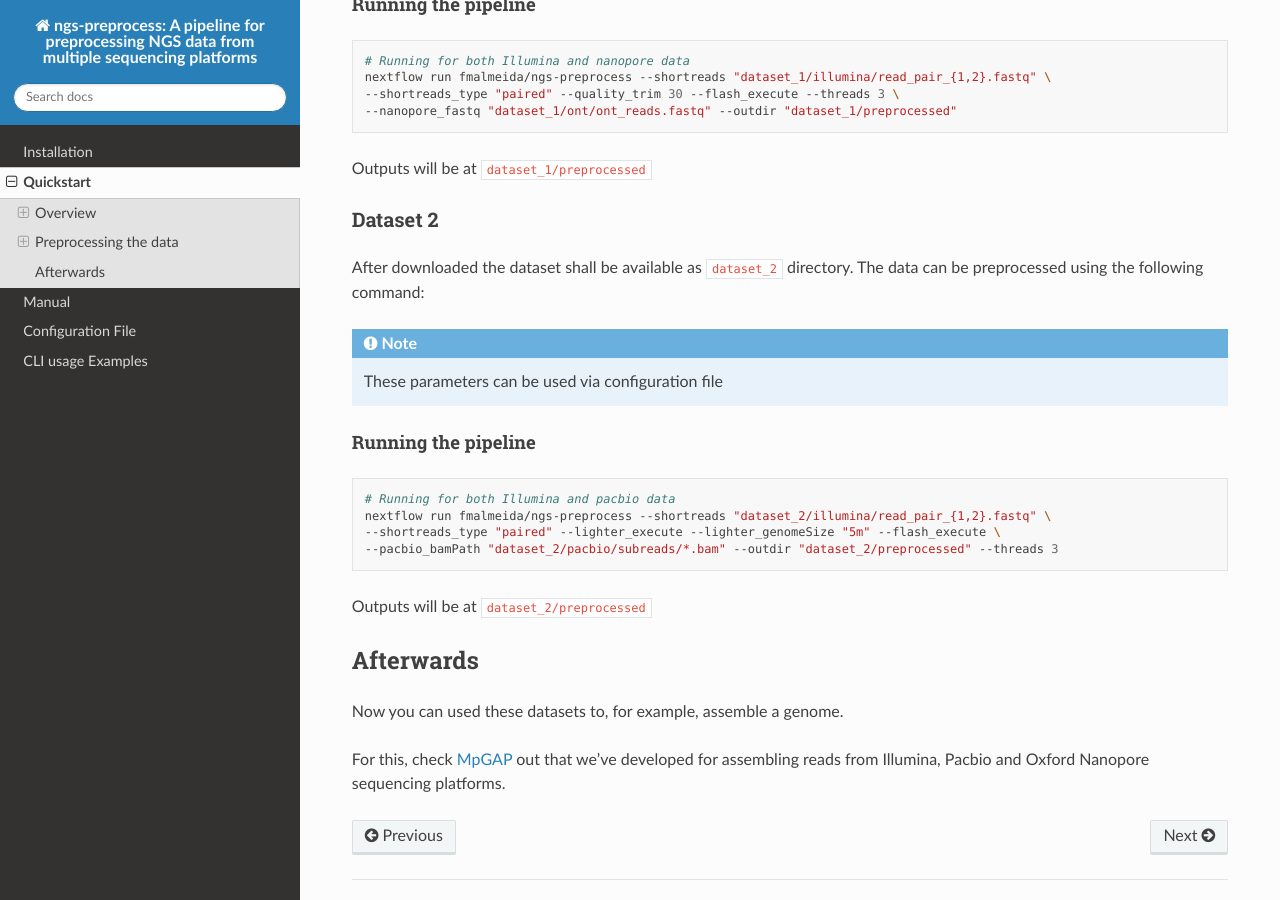
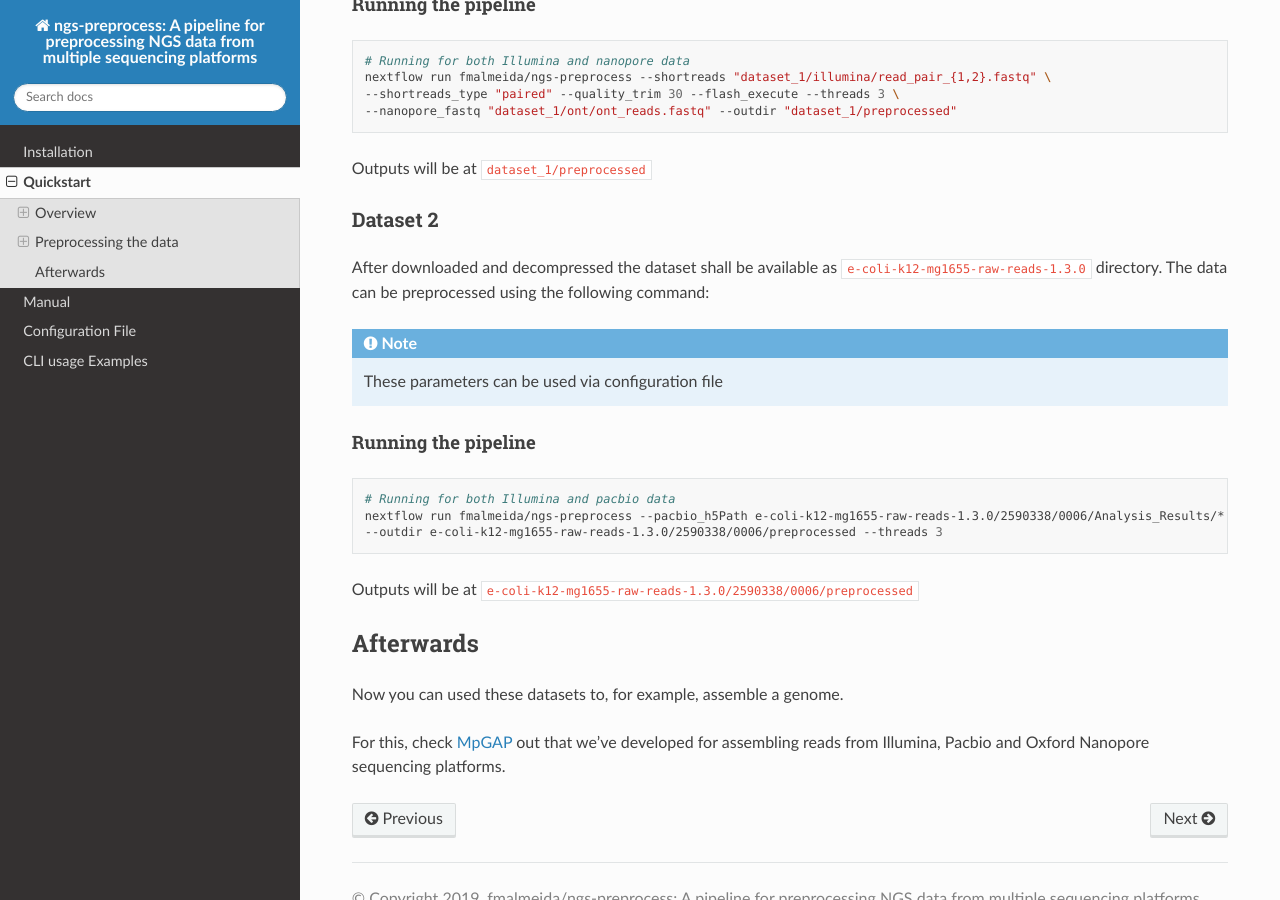
Before and after one commit to fmalmeida/ngs-preprocess, a Sphinx documentation site: the page built from docs/quickstart.rst, in a window 1280 px wide and 900 px high, scrolled down 1361 px. Built offline with Sphinx 7.4.7 and the Read the Docs theme 2.0.0, drawn with Linux system fonts in a browser that asks for light colours.

Commit message:
Pipeline working with pacbio *.bas.h5

```diff
--- a/docs/quickstart.rst
+++ b/docs/quickstart.rst
@@ -78,7 +78,7 @@ Outputs will be at ``dataset_1/preprocessed``
 Dataset 2
 =========
 
-After downloaded the dataset shall be available as ``dataset_2`` directory. The data can be
+After downloaded and decompressed the dataset shall be available as ``e-coli-k12-mg1655-raw-reads-1.3.0`` directory. The data can be
 preprocessed using the following command:
 
 .. note::
@@ -91,11 +91,10 @@ Running the pipeline
 .. code-block:: bash
 
   # Running for both Illumina and pacbio data
-  nextflow run fmalmeida/ngs-preprocess --shortreads "dataset_2/illumina/read_pair_{1,2}.fastq" \
-  --shortreads_type "paired" --lighter_execute --lighter_genomeSize "5m" --flash_execute \
-  --pacbio_bamPath "dataset_2/pacbio/subreads/*.bam" --outdir "dataset_2/preprocessed" --threads 3
+  nextflow run fmalmeida/ngs-preprocess --pacbio_h5Path e-coli-k12-mg1655-raw-reads-1.3.0/2590338/0006/Analysis_Results/*.bas.h5 \
+  --outdir e-coli-k12-mg1655-raw-reads-1.3.0/2590338/0006/preprocessed --threads 3
 
-Outputs will be at ``dataset_2/preprocessed``
+Outputs will be at ``e-coli-k12-mg1655-raw-reads-1.3.0/2590338/0006/preprocessed``
 
 Afterwards
 ----------
```
Also changed, not shown: README.md (+1 -1 lines), 2 other files.
